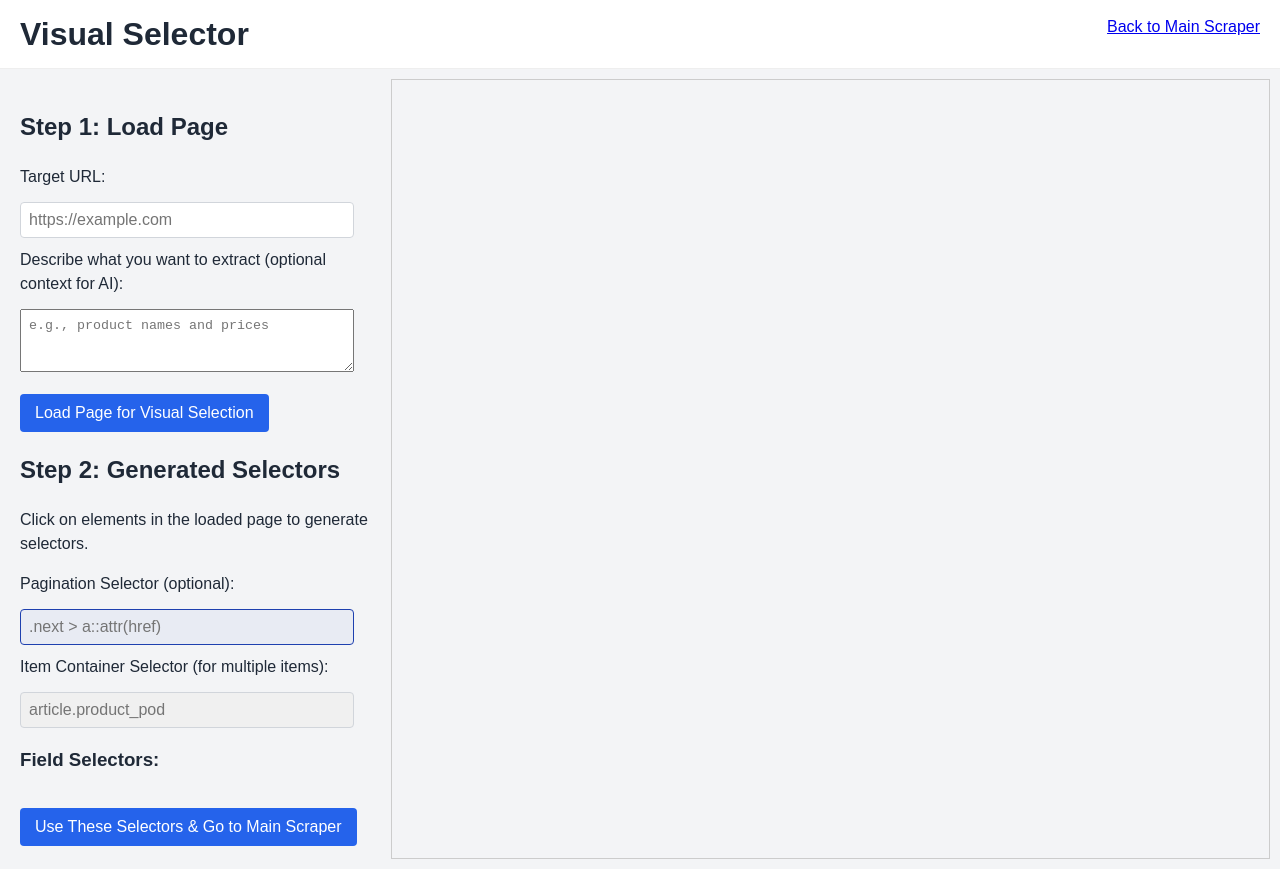
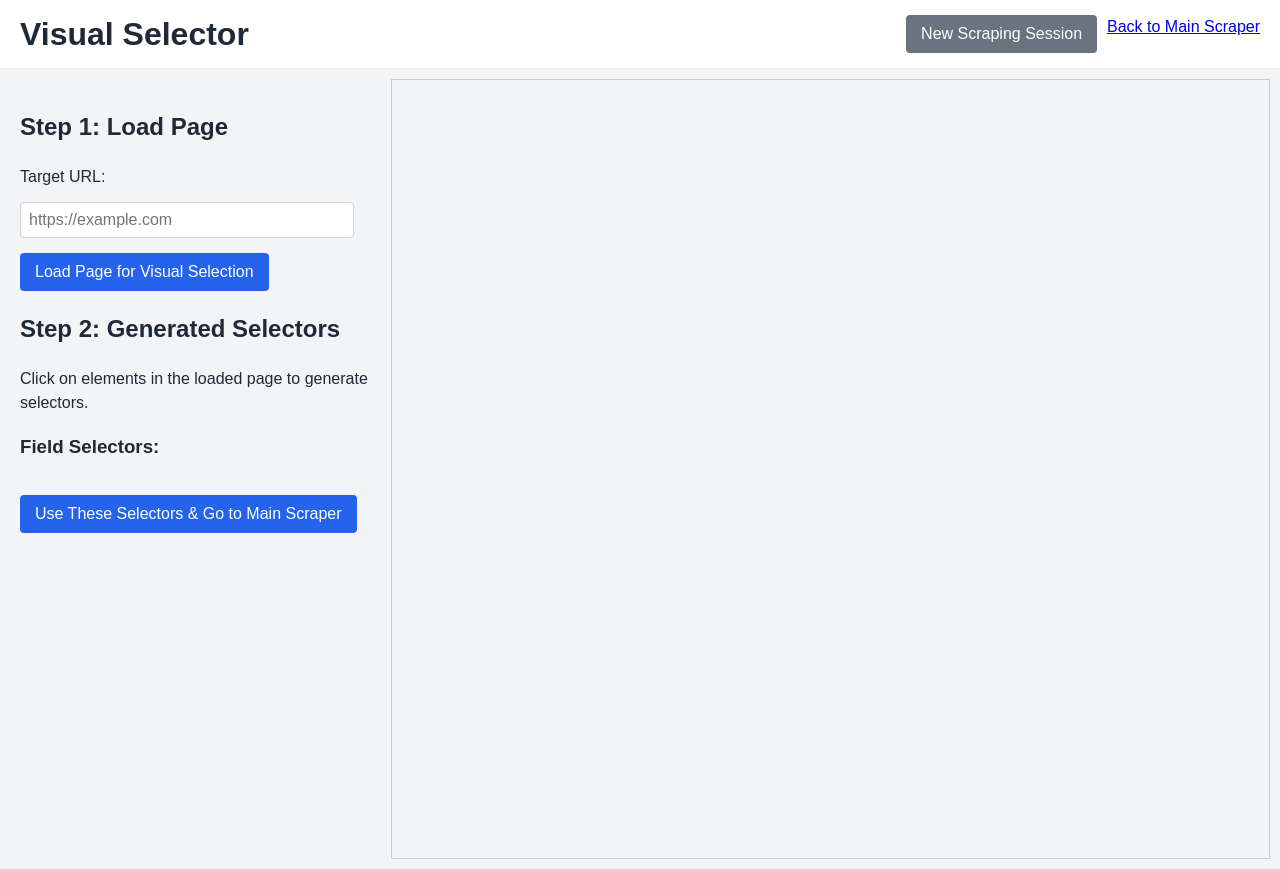
Before and after one commit to MarklarMarklar/webcrawler, a Flask app: page /visual-selector in a window 1280 px wide. Run offline with Flask 3, Linux system fonts and the light colour scheme.

Commit message:
Add "New Scraping Session" button to reset form and session data in both main and visual selector pages. Implemented functionality to clear session storage and reset input fields, enhancing user experience by allowing users to easily start fresh scraping sessions.

```diff
--- a/templates/visual_selector.html
+++ b/templates/visual_selector.html
@@ -40,6 +40,7 @@
     <div style="padding: 10px 20px; background-color: #fff; border-bottom: 1px solid #eee;">
         <h1 style="margin:0; display:inline-block;">Visual Selector</h1>
         <a href="{{ url_for('index') }}" class="nav-button" style="float: right; margin-top:5px;">Back to Main Scraper</a>
+        <button id="new-session-btn" class="nav-button" style="float: right; margin-top:5px; margin-right:10px; background-color: #6b7280;">New Scraping Session</button>
         <div style="clear:both;"></div>
     </div>
 
@@ -50,23 +51,11 @@
                 <label for="start-url">Target URL:</label>
                 <input type="text" id="start-url" name="start-url" placeholder="https://example.com">
             </div>
-            <div>
-                <label for="user-query">Describe what you want to extract (optional context for AI):</label>
-                <textarea id="user-query" name="user-query" rows="3" placeholder="e.g., product names and prices"></textarea>
-            </div>
             <button id="load-page-btn">Load Page for Visual Selection</button>
 
             <div class="selectors-output">
                 <h2>Step 2: Generated Selectors</h2>
                 <p>Click on elements in the loaded page to generate selectors.</p>
-                <div>
-                    <label for="pagination-selector">Pagination Selector (optional):</label>
-                    <input type="text" id="pagination-selector" name="pagination-selector" placeholder=".next > a::attr(href)">
-                </div>
-                <div>
-                    <label for="item-container-selector">Item Container Selector (for multiple items):</label>
-                    <input type="text" id="item-container-selector" name="item-container-selector" placeholder="article.product_pod">
-                </div>
                 <h3>Field Selectors:</h3>
                 <div id="field-selectors-list">
                     <!-- Field selectors will be added here by JavaScript -->
@@ -104,17 +93,6 @@
                     // If there's a saved URL, automatically load it in the iframe
                     console.log('Loading previously saved URL from sessionStorage:', savedUrl);
                     iframe.src = `/proxy-page?url=${encodeURIComponent(savedUrl)}`;
-                }
-
-                // Also load any saved selectors
-                const savedPaginationSelector = sessionStorage.getItem('visualSelectorPaginationSelector');
-                if (savedPaginationSelector) {
-                    document.getElementById('pagination-selector').value = savedPaginationSelector;
-                }
-
-                const savedItemContainerSelector = sessionStorage.getItem('visualSelectorItemContainerSelector');
-                if (savedItemContainerSelector) {
-                    document.getElementById('item-container-selector').value = savedItemContainerSelector;
                 }
 
                 // Load saved field selectors if any
@@ -212,17 +190,6 @@
                 });
 
                 sessionStorage.setItem('visualSelectorFieldSelectors', JSON.stringify(fields));
-
-                // Also save pagination and container selectors
-                const paginationSelector = document.getElementById('pagination-selector').value;
-                if (paginationSelector) {
-                    sessionStorage.setItem('visualSelectorPaginationSelector', paginationSelector);
-                }
-
-                const itemContainerSelector = document.getElementById('item-container-selector').value;
-                if (itemContainerSelector) {
-                    sessionStorage.setItem('visualSelectorItemContainerSelector', itemContainerSelector);
-                }
             }
 
             function generateCSSSelector(el) {
@@ -333,20 +300,9 @@
                 });
             });
 
-            // Event listeners for input changes to save container and pagination selectors
-            document.getElementById('pagination-selector').addEventListener('input', function() {
-                sessionStorage.setItem('visualSelectorPaginationSelector', this.value);
-            });
-
-            document.getElementById('item-container-selector').addEventListener('input', function() {
-                sessionStorage.setItem('visualSelectorItemContainerSelector', this.value);
-            });
-
             const useSelectorsBtn = document.getElementById('use-these-selectors-btn');
             useSelectorsBtn.addEventListener('click', function() {
                 const collectedSelectors = {
-                    pagination_selector: document.getElementById('pagination-selector').value,
-                    item_container: document.getElementById('item-container-selector').value,
                     fields: []
                 };
 
@@ -377,6 +333,30 @@
                 window.location.href = "{{ url_for('index') }}"; // Redirect to main page
             });
 
+            // New Scraping Session button
+            document.getElementById('new-session-btn').addEventListener('click', function() {
+                if (confirm('This will clear all current selectors and form data. Start a new scraping session?')) {
+                    // Clear all sessionStorage data related to our app
+                    sessionStorage.removeItem('mainPageState');
+                    sessionStorage.removeItem('visualScraperData');
+                    sessionStorage.removeItem('visualSelectorUrl');
+                    sessionStorage.removeItem('visualSelectorFieldSelectors');
+                    sessionStorage.removeItem('visualSelectorPaginationSelector');
+                    sessionStorage.removeItem('visualSelectorItemContainerSelector');
+
+                    // Reset the form
+                    document.getElementById('start-url').value = '';
+
+                    // Clear the iframe
+                    document.getElementById('visual-selection-iframe').src = '';
+
+                    // Clear field selectors list
+                    document.getElementById('field-selectors-list').innerHTML = '';
+
+                    // Provide feedback
+                    alert('New scraping session started! All data has been reset.');
+                }
+            });
         });
     </script>
 </body>
```
Also changed, not shown: templates/index.html (+39 -0 lines).
